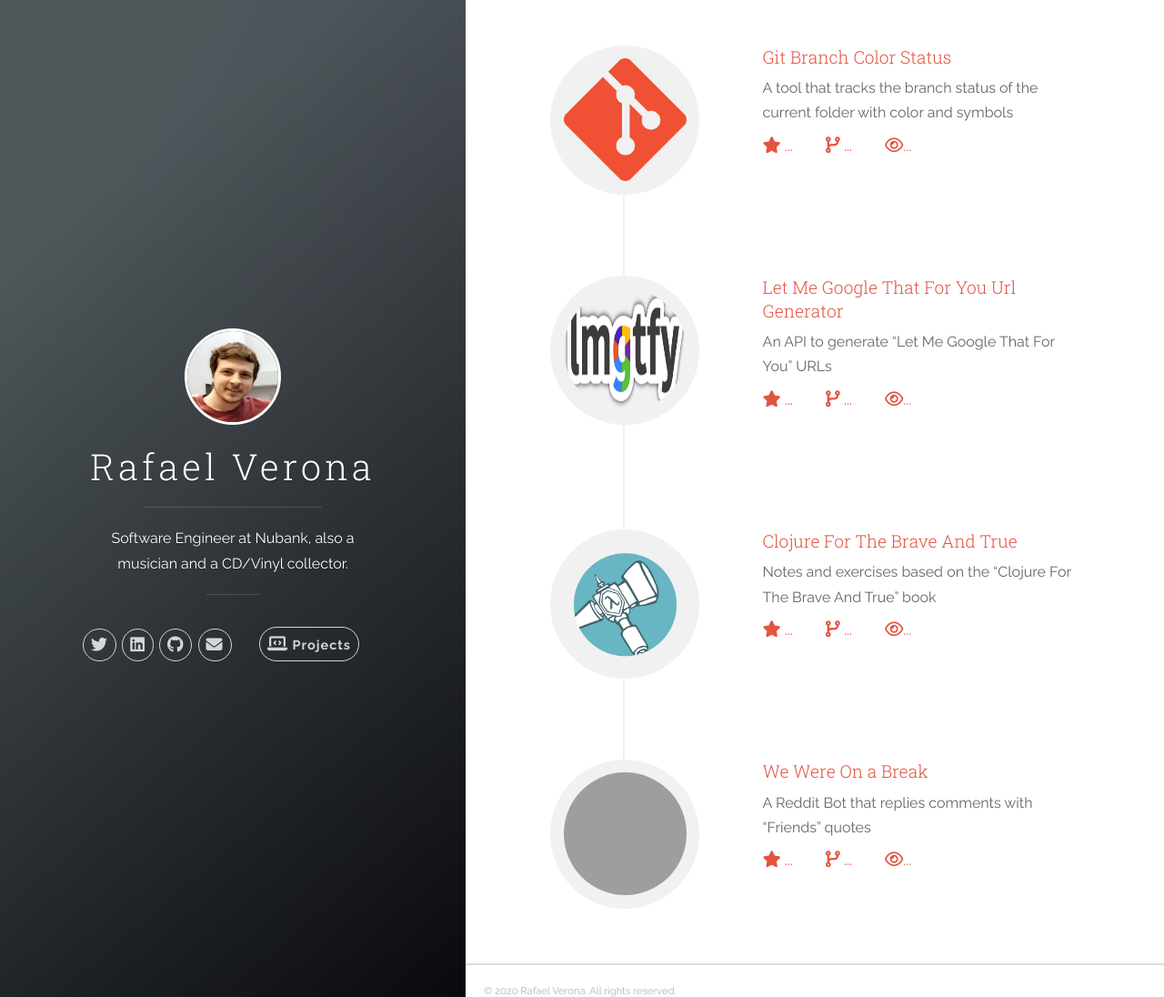
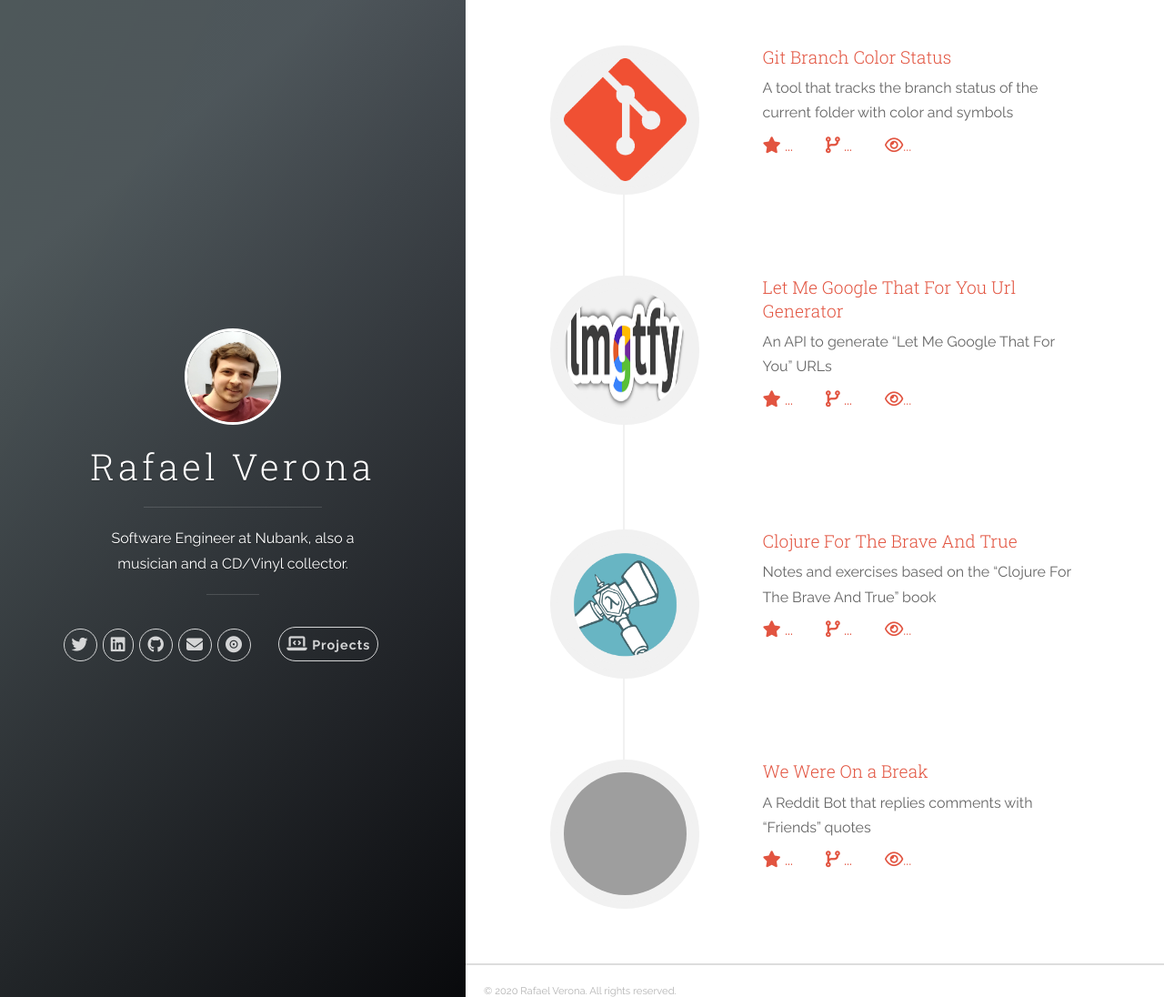
Before and after one commit to raverona/raverona.github.io, a Jekyll site: the page built from index.html, in a window 1280 px wide and 1096 px high. Shown: the whole window at 91% size. Built offline with Jekyll 4.4.1, drawn with Linux system fonts in a browser that asks for light colours; nearby versions of some CDN libraries; comment, search, counter and statistics services are not loaded; grey boxes are pictures that could not be loaded.

Commit message:
Add Discogs link
Closes: #5

```diff
--- a/_config.yml
+++ b/_config.yml
@@ -6,13 +6,12 @@ baseurl: ''
 profilepic: '/images/profile.jpg'
 bkimage: '/images/cover.png'
 #google_analytics: UA-XXXXXX-X
-font_awesome: 'XXXXXXXXXX.js'
 
 author:
   name: 'Rafael Verona'
   email: rafael.verona@nubank.com.br
   twitter_username: raverona
-#  facebook_username:
+  discogs_username: raverona
   github_username:  raverona
   linkedin_username:  rafael-verona
 
--- a/_includes/header.html
+++ b/_includes/header.html
@@ -27,16 +27,6 @@
                 <a href="http://twitter.com/{{ site.author.twitter_username }}" title="@{{ site.author.twitter_username }} on Twitter" target="_blank">
                   <i class="fab fa-twitter fa-lg"></i>
                   <span class="label">Twitter</span>
-                </a>
-              </li>
-            {% endif %}
-
-            {% if site.author.facebook_username %}
-              <!-- Facebook -->
-              <li class="navigation__item">
-                <a href="http://fb.me/{{ site.author.facebook_username }}" title="{{ site.author.facebook_username }} on Facebook" target="_blank">
-                  <i class="icon icon-social-facebook"></i>
-                  <span class="label">Facebook</span>
                 </a>
               </li>
             {% endif %}
@@ -71,6 +61,16 @@
               </li>
             {% endif %}
 
+            {% if site.author.discogs_username %}
+            <!-- Discogs -->
+            <li class="navigation__item">
+              <a href="https://www.discogs.com/user/{{ site.author.discogs_username }}" title="{{ site.author.discogs_username }} on Discogs" target="_blank">
+                <i class="fas fa-record-vinyl fa-lg"></i>
+                <span class="label">Discogs</span>
+              </a>
+            </li>
+            {% endif %}
+
             </ul>
           </nav>
 
```
